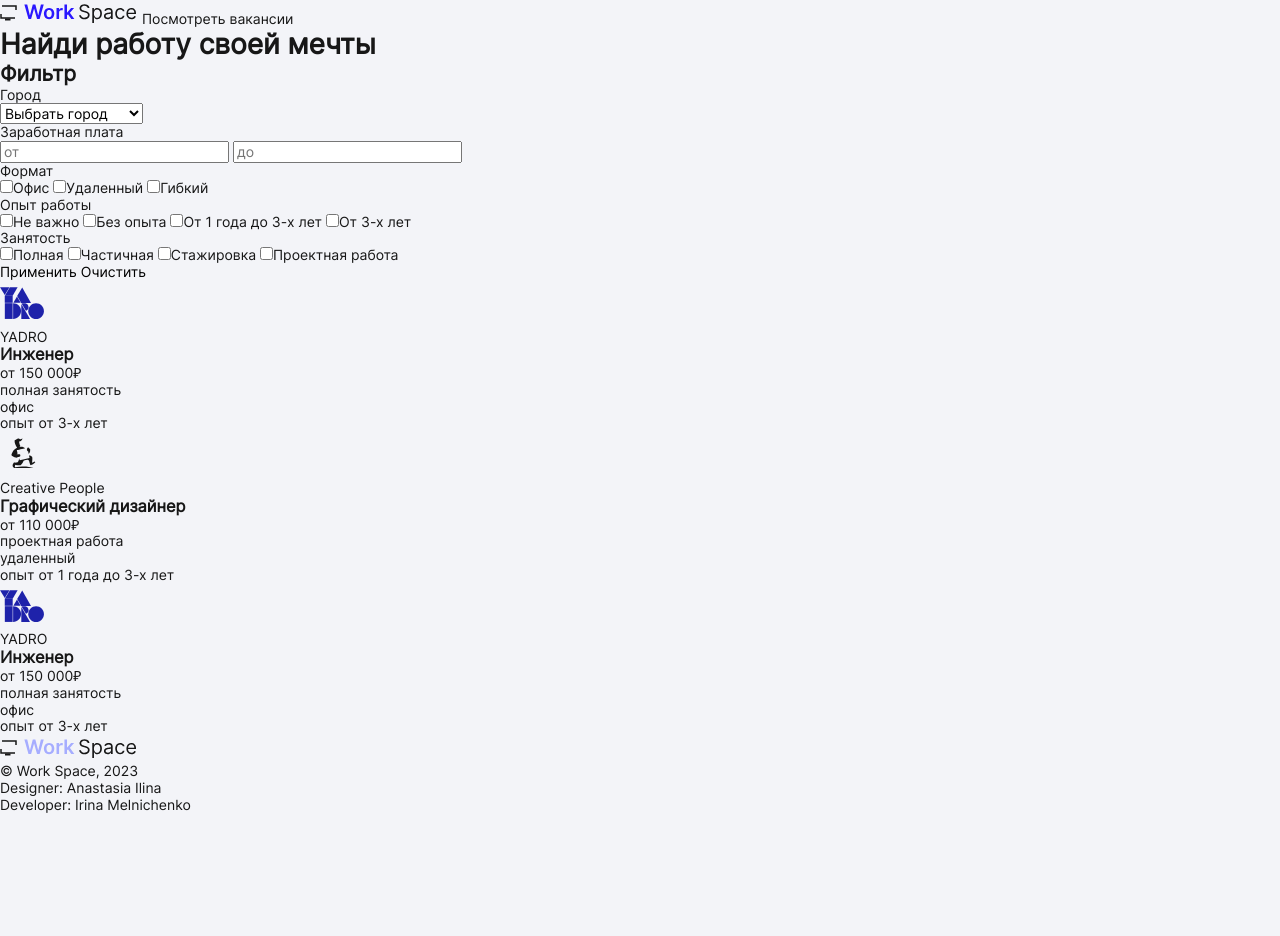
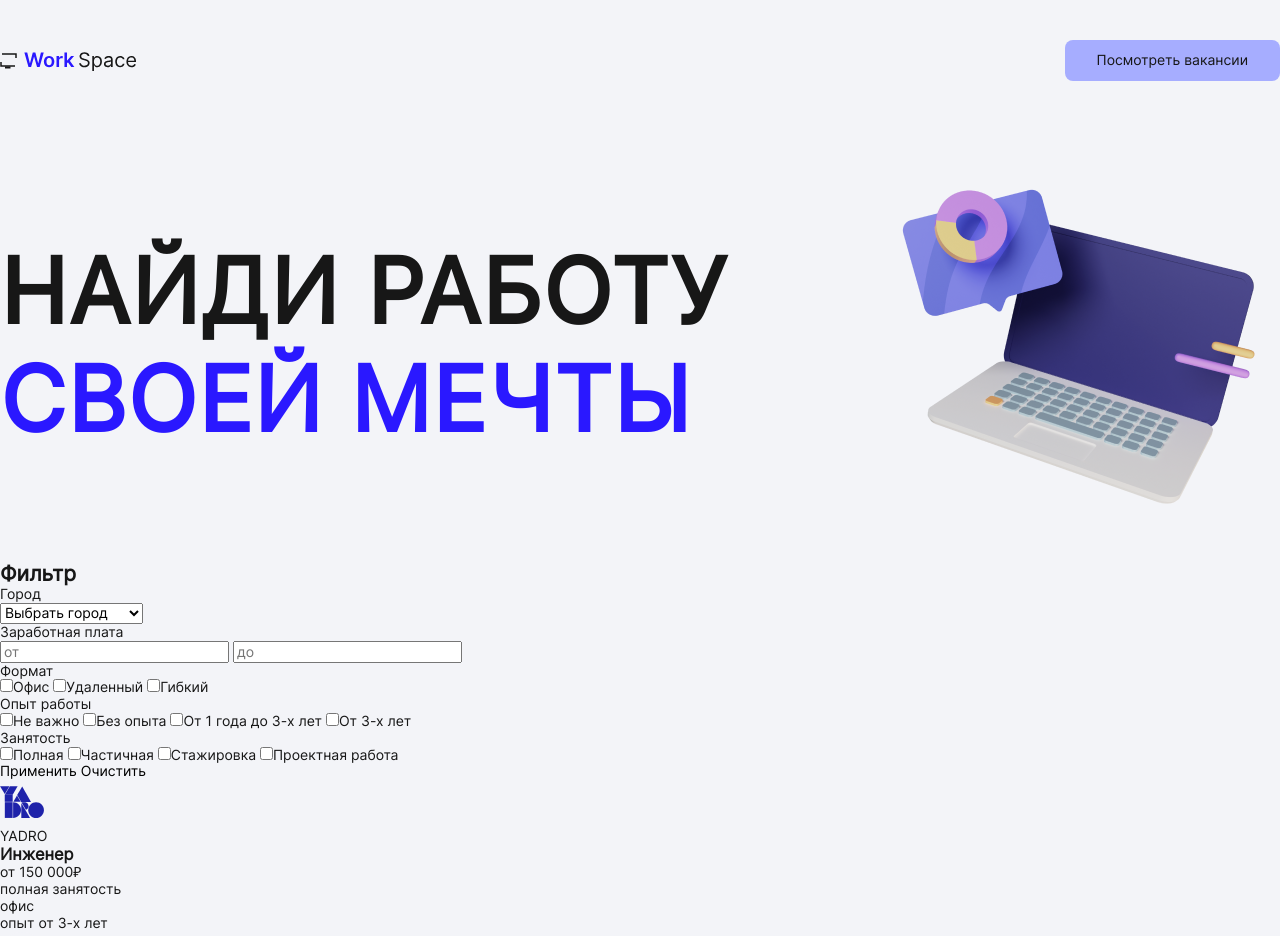
Before and after one commit to Mrsirinam/Work_Space, a plain HTML site: page index.html in a window 1280 px wide. Shown: the top 936 px of the page. Before the commit the page ends 813 px from the top, so only its background shows below. Drawn offline with Linux system fonts and the light colour scheme.

Commit message:
add style

```diff
--- /dev/null
+++ b/index.css
@@ -0,0 +1,5 @@
+@import 'style/normalize.css';
+@import 'style/style.css';
+@import 'style/header.css';
+@import 'style/hero.css';
+@import 'style/footer.css';
--- a/index.html
+++ b/index.html
@@ -5,8 +5,7 @@
 	<meta charset="UTF-8">
 	<meta name="viewport" content="width=device-width, initial-scale=1.0">
 	<title>Workspace</title>
-	<link rel="stylesheet" href="./style/normalize.css">
-	<link rel="stylesheet" href="./style/style.css">
+	<link rel="stylesheet" href="index.css">
 </head>
 
 <body>
@@ -170,7 +169,7 @@
 </main>
 
 <footer>
-	<div class="container container__footer">
+	<div class="container footer__container">
 		<img class="footer__logo" src="./image/logo_footer.svg" alt="Логотип WorkSpace ">
 		<p class="footer__copyright">© Work Space, 2023</p>
 		<ul class="footer__contacts">
--- /dev/null
+++ b/style/footer.css
@@ -0,0 +1,42 @@
+.footer {
+	padding: 50px 0 40px;
+}
+
+.footer__container {
+	display: grid;
+	gap: 27px;
+	grid-template-areas:
+		"logo ."
+		"copyright contacts";
+
+}
+
+.footer__logo {
+	grid-area: logo;
+
+}
+
+.footer__copyright {
+	grid-area: copyright;
+
+}
+
+.footer__contacts {
+	grid-area: contacts;
+	justify-self: end;
+	min-width: 180px;
+
+
+}
+
+.footer__contact {
+	margin-bottom: 8px;
+
+}
+.footer__contact:last-child {
+	margin-bottom: 0;
+}
+
+.footer__link {
+color: brown;
+}
--- /dev/null
+++ b/style/header.css
@@ -0,0 +1,16 @@
+.header {
+	padding: 40px 0;
+}
+.header__container {
+	display: flex;
+	align-items: center;
+	justify-content: space-between;
+
+}
+
+.header__link {
+padding: 12px 32px;
+border-radius: 8px;
+background-color: #a6adff;
+
+}
--- /dev/null
+++ b/style/hero.css
@@ -0,0 +1,23 @@
+.hero {
+	padding: 60px 0 50px;
+}
+.hero__container {
+	position: relative;
+	padding: 57px 0;
+}
+.hero__container:after {
+content: '';
+position: absolute;
+right: -9px;
+top: 0;
+width: 421px;
+height: 330px;
+background: url('../image/laptop.png') no-repeat center/contain;
+
+}
+.hero__title {
+	max-width: 780px;
+	font-size: 90px;
+	letter-spacing: 1.8px;
+	text-transform: uppercase;
+}
--- a/style/style.css
+++ b/style/style.css
@@ -71,3 +71,7 @@ fieldset {
 	margin: 0 auto;
 	padding: 0 var(--padding) ;
 }
+
+.blue-text {
+	color: #2A18FF;
+}
```
Also changed, not shown: image/laptop.png (added).
